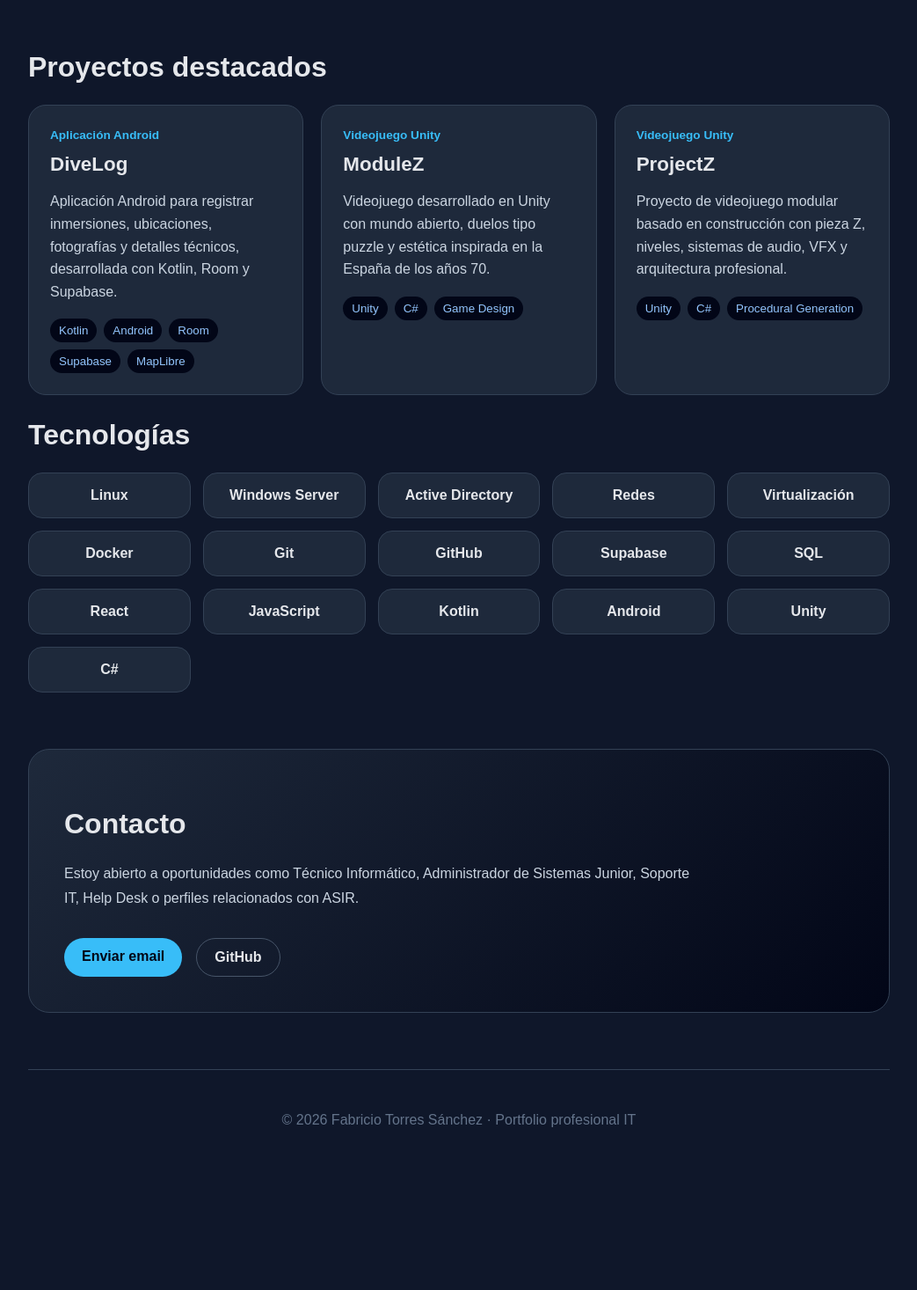
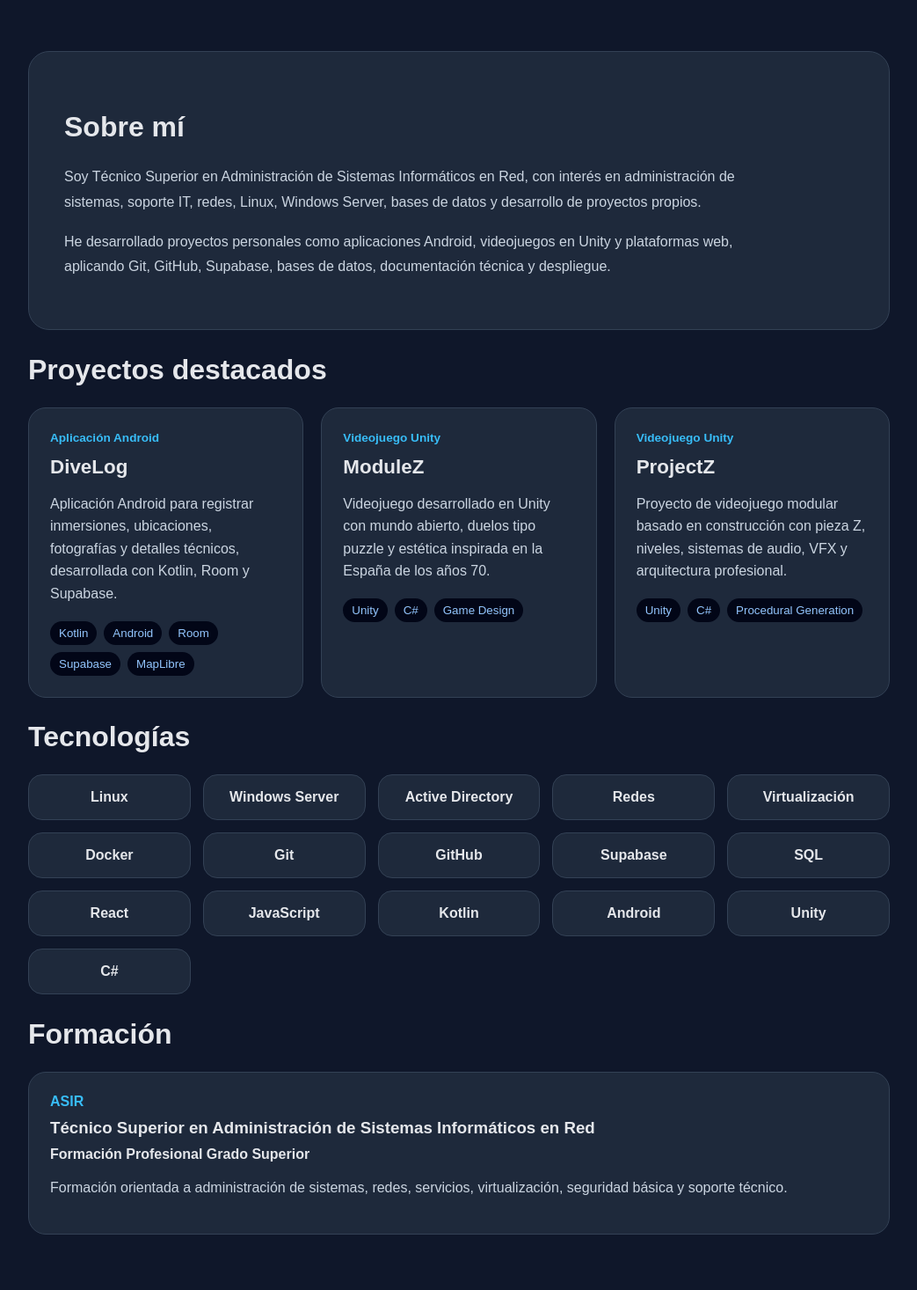
Before and after one commit to fabrint96-ship-it/fabricio-portfolio, a React (Vite) app: page / in a window 1280 px wide. Shown: the part 620-2086 px from the top of the page at 88% size, without its empty margins (118-1161 px from the left). Before the commit the page ends 1998 px from the top, so only its background shows below. Built offline with nearby package versions, Linux system fonts and the light colour scheme.

Commit message:
EP-04: Add about and education sections

```diff
--- a/src/components/layout/Navbar.jsx
+++ b/src/components/layout/Navbar.jsx
@@ -6,8 +6,10 @@ function Navbar() {
       </a>
 
       <nav className="navbar-links">
+        <a href="#sobre-mi">Sobre mí</a>
         <a href="#proyectos">Proyectos</a>
         <a href="#tecnologias">Tecnologías</a>
+        <a href="#formacion">Formación</a>
         <a href="#contacto">Contacto</a>
       </nav>
     </header>
--- /dev/null
+++ b/src/components/sections/AboutSection.jsx
@@ -0,0 +1,21 @@
+function AboutSection() {
+  return (
+    <section id="sobre-mi" className="section about-section">
+      <h2>Sobre mí</h2>
+
+      <p>
+        Soy Técnico Superior en Administración de Sistemas Informáticos en Red,
+        con interés en administración de sistemas, soporte IT, redes, Linux,
+        Windows Server, bases de datos y desarrollo de proyectos propios.
+      </p>
+
+      <p>
+        He desarrollado proyectos personales como aplicaciones Android,
+        videojuegos en Unity y plataformas web, aplicando Git, GitHub,
+        Supabase, bases de datos, documentación técnica y despliegue.
+      </p>
+    </section>
+  )
+}
+
+export default AboutSection
--- /dev/null
+++ b/src/components/sections/EducationSection.jsx
@@ -0,0 +1,22 @@
+import { education } from "../../data/education"
+
+function EducationSection() {
+  return (
+    <section id="formacion" className="section">
+      <h2>Formación</h2>
+
+      <div className="timeline">
+        {education.map((item) => (
+          <article className="timeline-card" key={item.title}>
+            <span>{item.year}</span>
+            <h3>{item.title}</h3>
+            <strong>{item.center}</strong>
+            <p>{item.description}</p>
+          </article>
+        ))}
+      </div>
+    </section>
+  )
+}
+
+export default EducationSection
--- /dev/null
+++ b/src/data/education.js
@@ -0,0 +1,9 @@
+export const education = [
+  {
+    title: "Técnico Superior en Administración de Sistemas Informáticos en Red",
+    center: "Formación Profesional Grado Superior",
+    year: "ASIR",
+    description:
+      "Formación orientada a administración de sistemas, redes, servicios, virtualización, seguridad básica y soporte técnico.",
+  },
+]
--- a/src/pages/Home.jsx
+++ b/src/pages/Home.jsx
@@ -1,14 +1,18 @@
 import HeroSection from "../components/sections/HeroSection"
+import AboutSection from "../components/sections/AboutSection"
 import ProjectsSection from "../components/sections/ProjectsSection"
 import TechnologiesSection from "../components/sections/TechnologiesSection"
+import EducationSection from "../components/sections/EducationSection"
 import ContactSection from "../components/sections/ContactSection"
 
 function Home() {
   return (
     <>
       <HeroSection />
+      <AboutSection />
       <ProjectsSection />
       <TechnologiesSection />
+      <EducationSection />
       <ContactSection />
     </>
   )
--- a/src/styles/globals.css
+++ b/src/styles/globals.css
@@ -216,3 +216,46 @@ a {
   line-height: 1.7;
   max-width: 720px;
 }
+
+.about-section {
+  padding: 40px;
+  border-radius: 24px;
+  background: #1e293b;
+  border: 1px solid #334155;
+}
+
+.about-section p {
+  color: #cbd5e1;
+  line-height: 1.8;
+  max-width: 820px;
+}
+
+.timeline {
+  display: grid;
+  gap: 18px;
+}
+
+.timeline-card {
+  padding: 24px;
+  border-radius: 20px;
+  background: #1e293b;
+  border: 1px solid #334155;
+}
+
+.timeline-card span {
+  color: #38bdf8;
+  font-weight: 800;
+}
+
+.timeline-card h3 {
+  margin: 10px 0;
+}
+
+.timeline-card strong {
+  color: #e5e7eb;
+}
+
+.timeline-card p {
+  color: #cbd5e1;
+  line-height: 1.6;
+}
```
